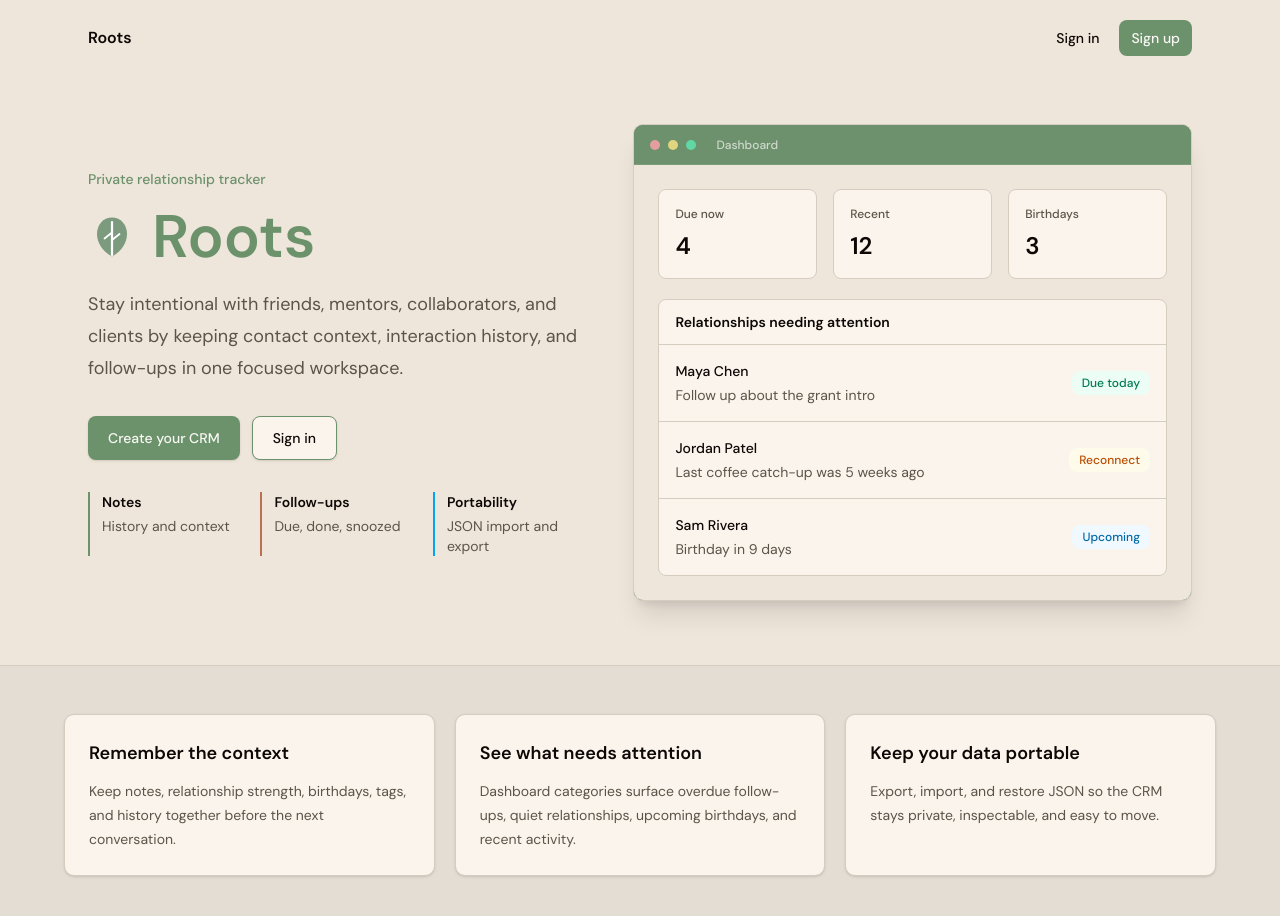
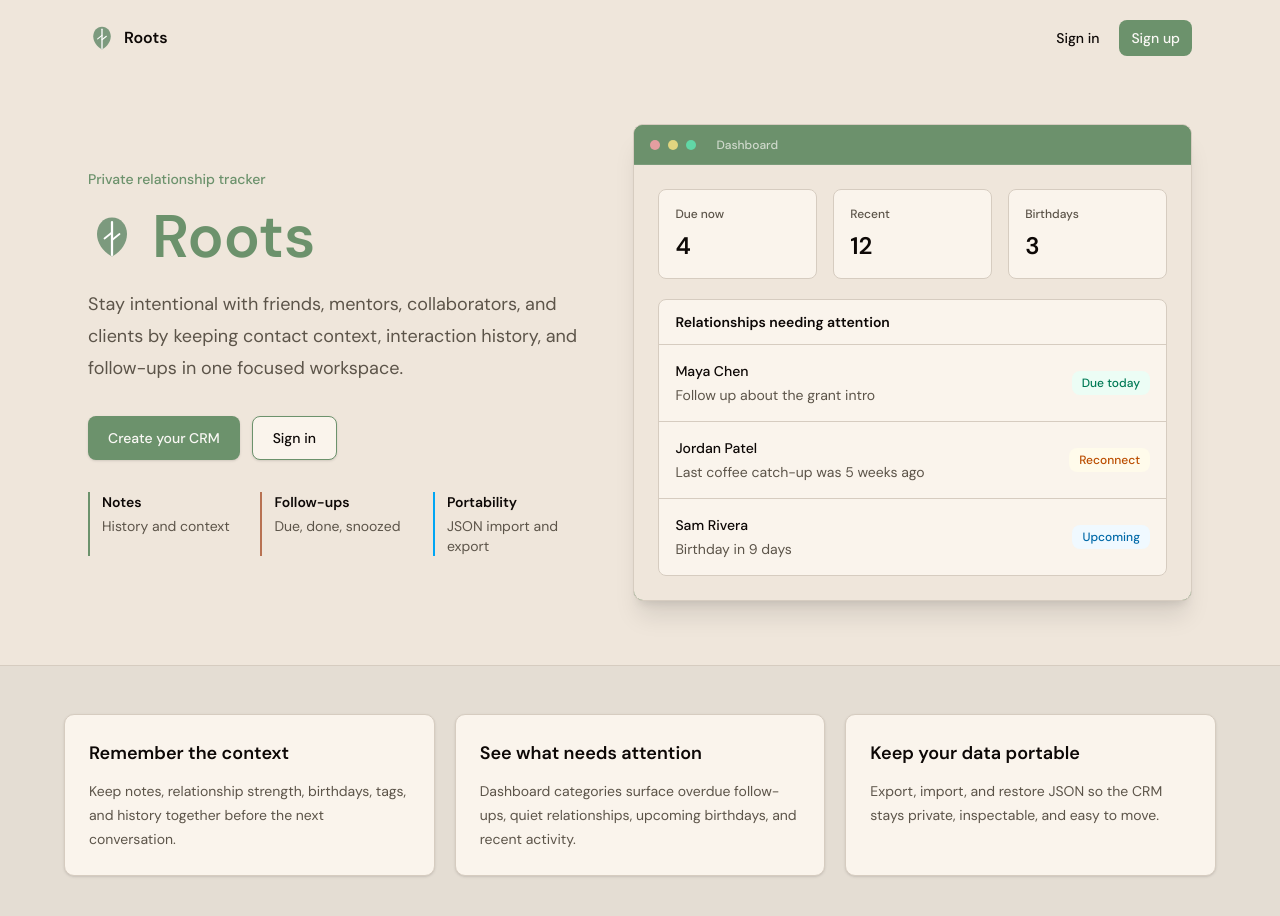
Before and after one commit to rohin-dutt/Dan-and-Rohin-CRM, a Next.js app: page / in a window 1280 px wide. Shown: the top 916 px of the page. Built offline with nearby package versions, Linux system fonts and the light colour scheme.

Commit message:
fix: Roots PWA icons and landing page nav logo

```diff
--- a/app/(site)/page.tsx
+++ b/app/(site)/page.tsx
@@ -40,7 +40,8 @@ export default function Home() {
   return (
     <main className="min-h-screen bg-background text-foreground">
       <header className="mx-auto flex w-full max-w-6xl items-center justify-between px-6 py-5">
-        <Link href="/" className="text-base font-semibold text-foreground">
+        <Link href="/" className="flex items-center gap-2 text-base font-semibold text-foreground">
+          <img src="/logo.svg" alt="" aria-hidden="true" width="28" height="28" />
           Roots
         </Link>
         <nav className="flex items-center gap-2 text-sm">
```
Also changed, not shown: public/icons/icon-192.png, public/icons/icon-512.png.
